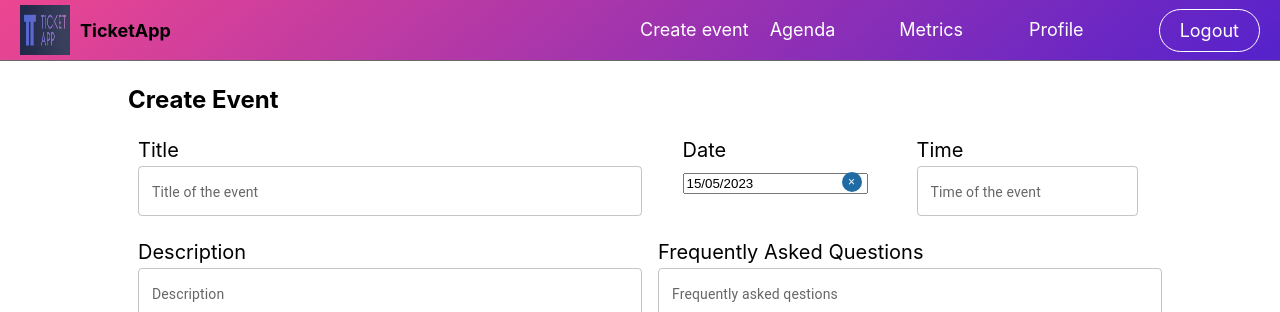
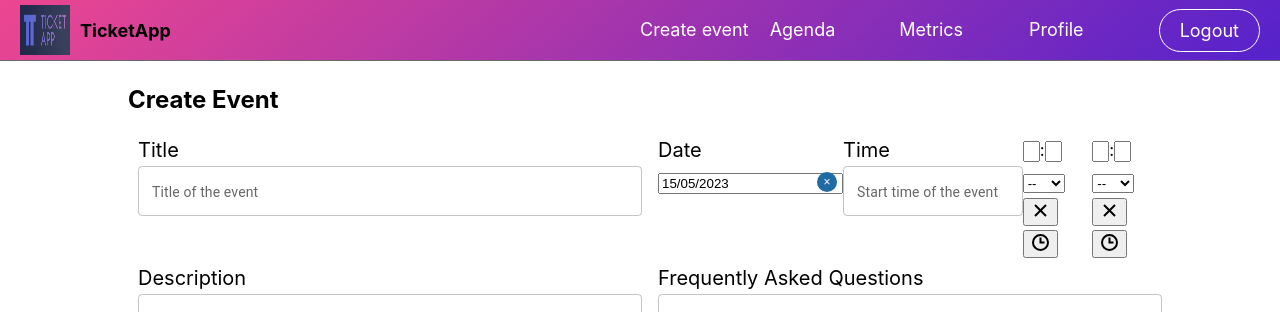
Before and after one commit to tdp2-g7/ticketApp-organizer-web, a React (Create React App) app: page /createEvent in a window 1280 px wide. Shown: the top 312 px of the page. Built offline with nearby package versions, Linux system fonts and the light colour scheme; no server answers.

Commit message:
OWA-24: Add a simple time picker

```diff
--- a/package.json
+++ b/package.json
@@ -25,6 +25,7 @@
     "react-redux": "^8.0.4",
     "react-router-dom": "^6.10.0",
     "react-scripts": "^5.0.1",
+    "react-time-picker": "^6.0.0",
     "redux": "^4.2.1",
     "redux-saga": "^1.2.1",
     "styled-components": "^5.3.9",
--- a/src/containers/CreateEventContainer.tsx
+++ b/src/containers/CreateEventContainer.tsx
@@ -8,6 +8,10 @@ import Layout from '../views/Layout/Layout';
 const CreateEventContainer: FunctionComponent = () => {
   const dispatch = useDispatch();
   const [reserveDate, setReserveDate] = useState(new Date());
+  const [eventStartTime, setEventStartTime] = useState(null);
+  console.log('🚀 ~ eventStartTime:', eventStartTime);
+  const [eventEndTime, setEventEndTime] = useState(null);
+  console.log('🚀 ~ eventEndTime:', eventEndTime);
 
   const getBase64Picture = async (file: any) => new Promise((resolve) => {
     const reader = new FileReader();
@@ -39,6 +43,8 @@ const CreateEventContainer: FunctionComponent = () => {
         onCreateEvent={onCreateEvent}
         setReserveDate={setReserveDate}
         reserveDate={reserveDate}
+        setEventStartTime={setEventStartTime}
+        setEventEndTime={setEventEndTime}
       />
     </Layout>
   );
--- a/src/views/CreateEvent/CreateEvent.tsx
+++ b/src/views/CreateEvent/CreateEvent.tsx
@@ -1,6 +1,7 @@
 import { FunctionComponent } from 'react';
 import { Field, Form } from 'react-final-form';
 import ReactDatePicker from 'react-datepicker';
+import TimePicker from 'react-time-picker';
 import Input from '../../components/Input/Input';
 import { typesOfEvents } from '../../helpers/options';
 import { requiredValidation } from '../../helpers/validations';
@@ -25,7 +26,13 @@ import Select from '../../components/Select/Select';
 const CreateEvent: FunctionComponent<ICreateEventProps> = (
   props: ICreateEventProps,
 ) => {
-  const { onCreateEvent, reserveDate, setReserveDate } = props;
+  const {
+    onCreateEvent,
+    reserveDate,
+    setReserveDate,
+    setEventStartTime,
+    setEventEndTime,
+  } = props;
 
   return (
     <>
@@ -34,6 +41,7 @@ const CreateEvent: FunctionComponent<ICreateEventProps> = (
         <Form
           onSubmit={onCreateEvent}
           render={({ handleSubmit }) => (
+            <>
               <CustomForm onSubmit={handleSubmit}>
                 <Container>
                   <div>
@@ -62,12 +70,20 @@ const CreateEvent: FunctionComponent<ICreateEventProps> = (
                       <Label>Time</Label>
                       <Field
                         render={Input}
-                      name='time'
-                      label='Time of the event'
+                        name='startTime'
+                        label='Start time of the event'
                         validate={requiredValidation}
                         type='text'
                       />
                     </div>
+                    <TimePicker
+                      nativeInputAriaLabel='Controlled picker'
+                      onChange={(newValue) => { setEventStartTime(newValue); }}
+                    />
+                    <TimePicker
+                      nativeInputAriaLabel='Controlled picker'
+                      onChange={(newValue) => { setEventEndTime(newValue); }}
+                    />
                   </RowContainer>
                   <div>
                     <Label>Description</Label>
@@ -146,9 +162,7 @@ const CreateEvent: FunctionComponent<ICreateEventProps> = (
                     />
                   </div>
                   <ColumnContainer>
-                  <Label>
-                    Pictures
-                  </Label>
+                    <Label>Pictures</Label>
                     <Field name='image' validate={requiredValidation}>
                       {({ input: { value, onChange, ...input } }) => (
                         <input
@@ -166,6 +180,7 @@ const CreateEvent: FunctionComponent<ICreateEventProps> = (
                   <Button type='submit'>Create event</Button>
                 </ButtonContainer>
               </CustomForm>
+            </>
           )}
         />
       </FormContainer>
--- a/src/views/CreateEvent/types.ts
+++ b/src/views/CreateEvent/types.ts
@@ -2,6 +2,8 @@ export interface ICreateEventProps {
   onCreateEvent: (formData: ICreateEventFormData) => void;
   reserveDate: Date;
   setReserveDate: (date: Date) => void;
+  setEventStartTime: (startTime: any) => void;
+  setEventEndTime: (endTime: any) => void;
 }
 export interface ICreateEventFormData {
   title: string;
```
Also changed, not shown: 1 other file (tests, documents, lock files or other folders). Lines whose indentation alone changed are shown as unchanged.
